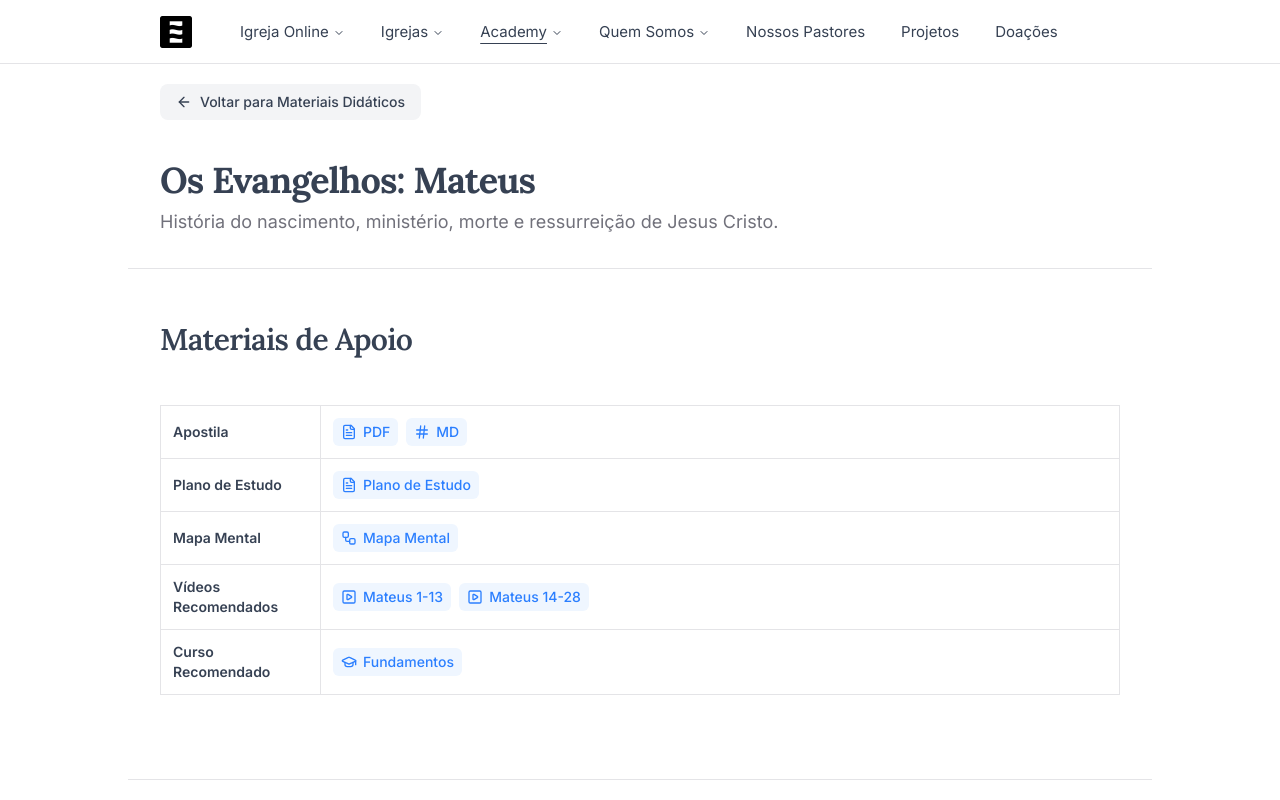
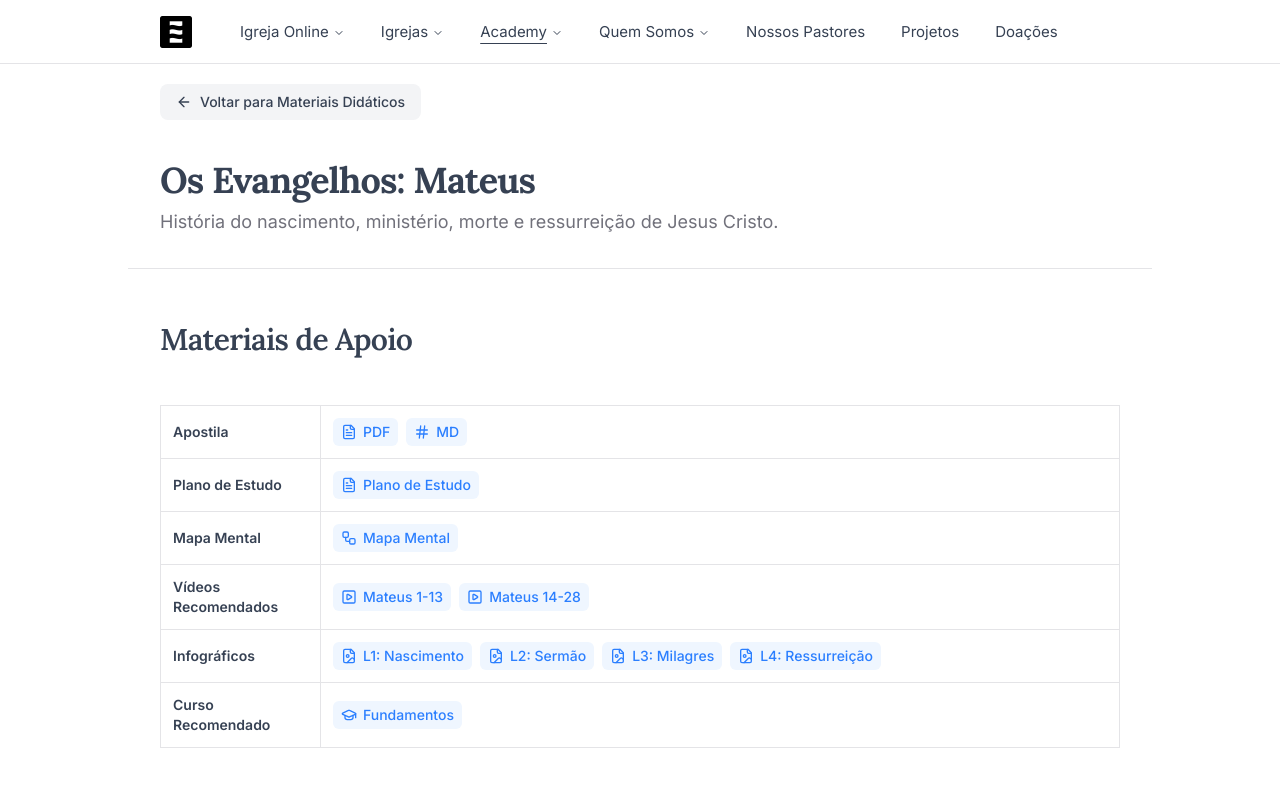
Before and after one commit to oceanodg/ocn-institucional-v4, a Next.js app: page /oceano-academy/materiais-didaticos/mateus in a window 1280 px wide. Shown: the top 800 px of the page. Built offline with nearby package versions, Linux system fonts and the light colour scheme.

Commit message:
feat: add infographic links to the Curso Mateus page, enhancing educational resources

```diff
--- a/app/(site)/oceano-academy/materiais-didaticos/mateus/page.tsx
+++ b/app/(site)/oceano-academy/materiais-didaticos/mateus/page.tsx
@@ -1,4 +1,5 @@
 import {
+  FileImage,
   FileText,
   GraduationCap,
   Hash,
@@ -107,6 +108,31 @@ export default function CursoMateus() {
                   <LinkSmall href="https://www.youtube.com/watch?v=4E-Ju-WKe1k">
                     <SquarePlay className="size-4" />
                     Mateus 14-28
+                  </LinkSmall>
+                </TableCellLinksContainer>
+              </TableCell>
+            </TableRow>
+            <TableRow className="hover:bg-transparent">
+              <TableCell className="border font-semibold">
+                Infográficos
+              </TableCell>
+              <TableCell>
+                <TableCellLinksContainer>
+                  <LinkSmall href="https://drive.google.com/file/d/1RLzgVOGB86aKUX1KfI36BOFJ2L-Br6UB/view?usp=sharing">
+                    <FileImage className="size-4" />
+                    L1: Nascimento
+                  </LinkSmall>
+                  <LinkSmall href="https://drive.google.com/file/d/1rpYzNUulmA1jrdRmWnFe16h0JKrB2R--/view?usp=sharing">
+                    <FileImage className="size-4" />
+                    L2: Sermão
+                  </LinkSmall>
+                  <LinkSmall href="https://drive.google.com/file/d/1Ck4Tc4XN6824Wqcu13QTz_RtjaG4e-6i/view?usp=sharing">
+                    <FileImage className="size-4" />
+                    L3: Milagres
+                  </LinkSmall>
+                  <LinkSmall href="https://drive.google.com/file/d/1fQYh3xUpd2Ge9Vw8v3tIDlIvRHfn3Ez1/view?usp=sharing">
+                    <FileImage className="size-4" />
+                    L4: Ressurreição
                   </LinkSmall>
                 </TableCellLinksContainer>
               </TableCell>
```
